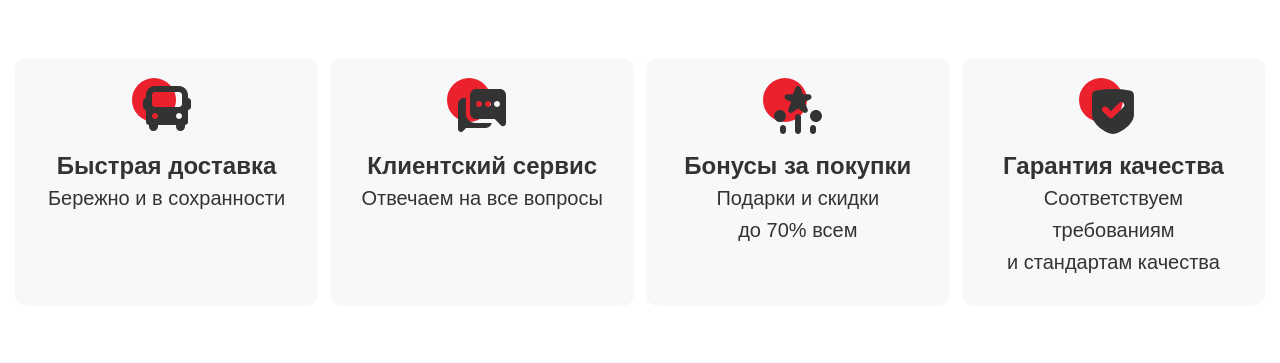
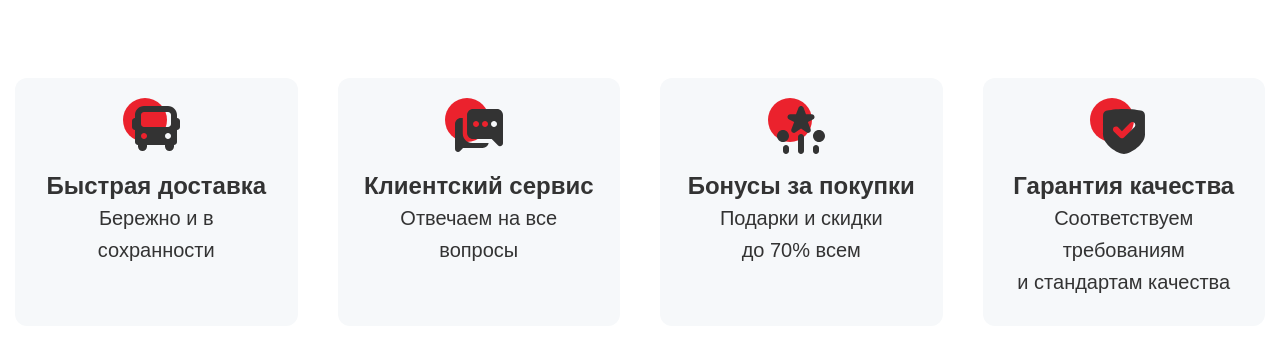
Before and after one commit to maximum454/mpr-shop.ru, a website: page src/index.html in a window 1280 px wide. Shown: the part 160-523 px from the top of the page. Drawn offline with nearby package versions, Linux system fonts and the light colour scheme; files that its build step writes are made by us from their sources.

Commit message:
tizers.scss

```diff
--- a/src/scss/componets/banners-bottom.scss
+++ b/src/scss/componets/banners-bottom.scss
@@ -56,7 +56,7 @@
 	}
 	&__main{
 		display: grid;
-		grid-template-columns: repeat(auto-fit, minmax(130px, 1fr));
+		grid-template-columns: repeat(auto-fit, minmax(110px, 1fr));
 		grid-gap: 20px;
 	}
 	&__img{
--- a/src/scss/componets/tizers.scss
+++ b/src/scss/componets/tizers.scss
@@ -6,6 +6,7 @@
 		display: flex;
 		flex-wrap: wrap;
 		justify-content: space-between;
+		margin: 0 -20px;
 	}
 	&__item{
 		background: #F6F8FA;
@@ -14,6 +15,8 @@
 		max-width: 303px;
 		flex: 1 0 0;
 		padding: 28px 24px;
+		margin: 20px;
+		min-width: 240px;
 	}
 	&__img{
 		margin-bottom: 16px;
@@ -57,4 +60,32 @@
 		color: #333333;
 		margin: 0;
 	}
+	@include r(1110){
+		&__item{
+			margin: 20px;
+			min-width: calc(50% - 40px);
+		}
+	}
+	@include r(767){
+		&__body{
+			display: block;
+			margin: 0;
+			border-radius: 12px;
+			overflow: hidden;
+		}
+		&__item{
+			max-width: 100%;
+			margin: 0;
+			border-radius: 0;
+		}
+		h3{
+
+			font-size: 17px;
+			line-height: 24px;
+		}
+		p{
+			font-size: 15px;
+			line-height: 20px;
+		}
+	}
 }
```
